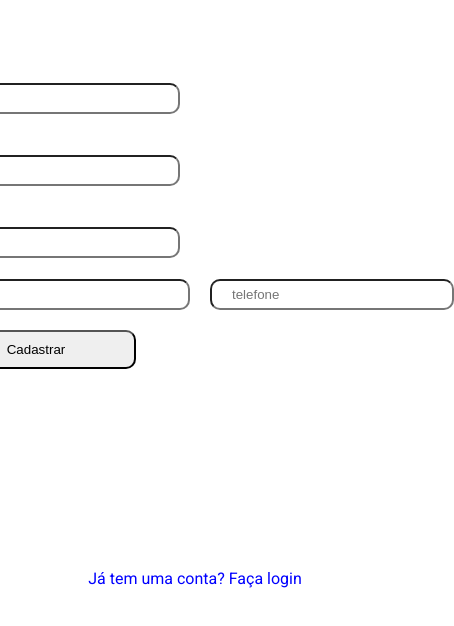
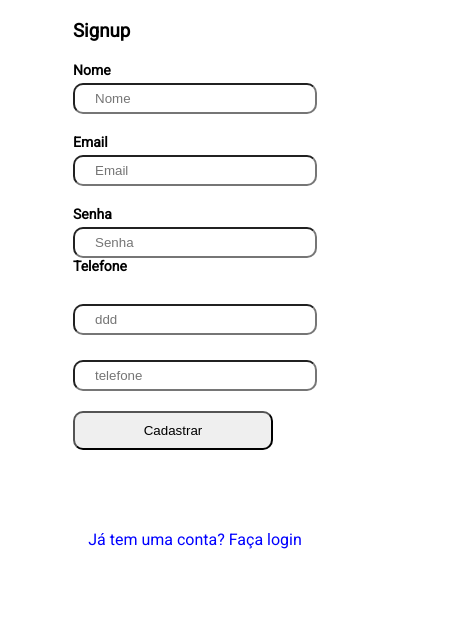
Before and after one commit to iagoPinheiro1401/authentication, a Next.js app: page / in a window 390 px wide. Shown: the top 626 px of the page, 454 px wide, since content can reach past the window. Built offline with nearby package versions, Linux system fonts and the light colour scheme.

Commit message:
responsividade atualizada

```diff
--- a/pages/index.jsx
+++ b/pages/index.jsx
@@ -11,6 +11,11 @@ const FormsContainer = styled.div`
     justify-content: center;
     align-items: center;
     margin-top: 20px;
+
+    @media (max-width: 650px) {
+      gap: 80px;
+      margin-top: 20px;
+    }
 `
 
 const ButtonState = styled.p`
--- a/src/components/forms/LoginForm.jsx
+++ b/src/components/forms/LoginForm.jsx
@@ -54,6 +54,7 @@ export default function LoginForm() {
 
     return(
         <Form onSubmit={handleSubmit(onSubmit)}>
+            <h3>Login</h3>
             <Input label="Email" {...register('email')} error={errors.email}/>
             <Input label="Senha" type="password" {...register('senha')} error={errors.senha}/>
             <Button>Entrar</Button>
--- a/src/components/forms/SignupForm.jsx
+++ b/src/components/forms/SignupForm.jsx
@@ -13,6 +13,11 @@ import { signupSchema } from '../../../modules/user/user.schema'
 const TelefoneConatiner = styled.div`
     display: flex;
     gap: 10px;
+
+    @media (max-width: 650px) {
+      flex-direction: column;
+      gap: 0px;
+    }
 `
 
 const LabelTel = styled.p`
```
